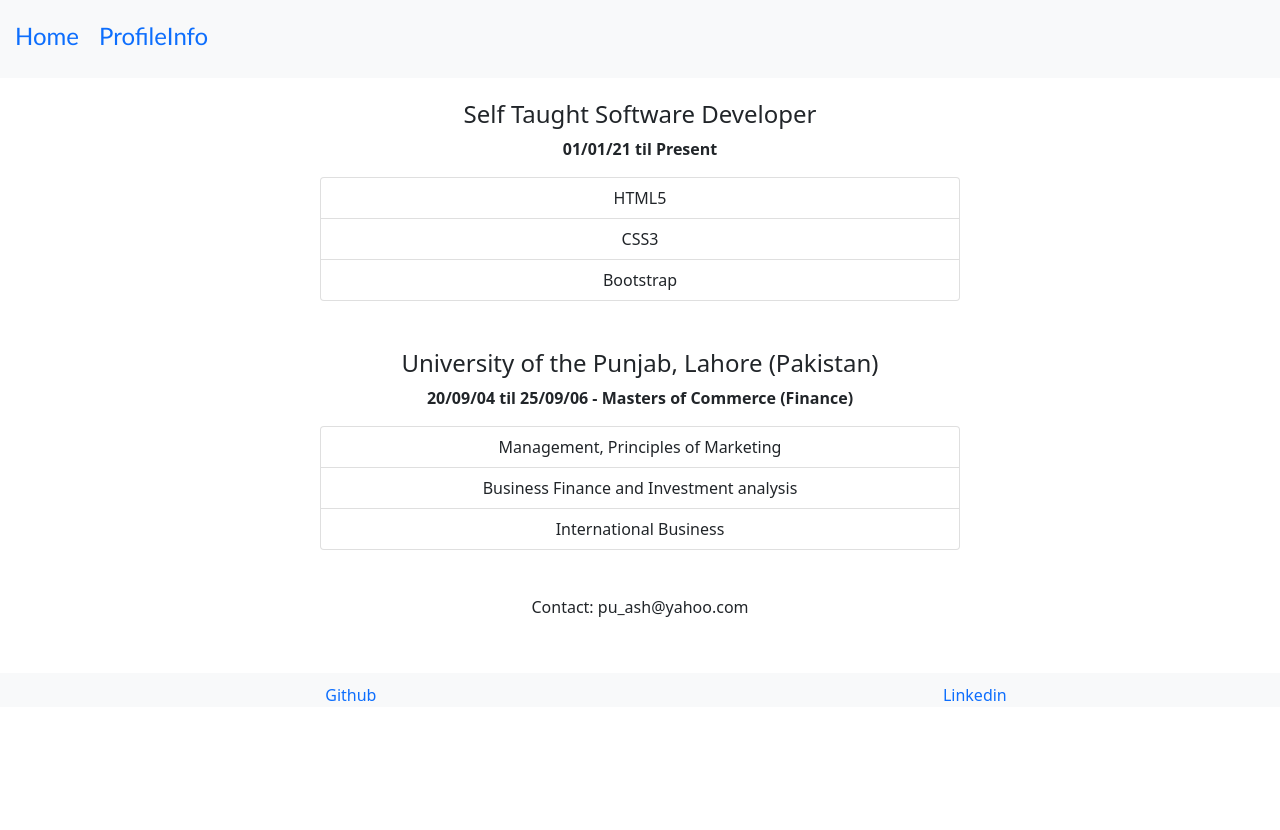
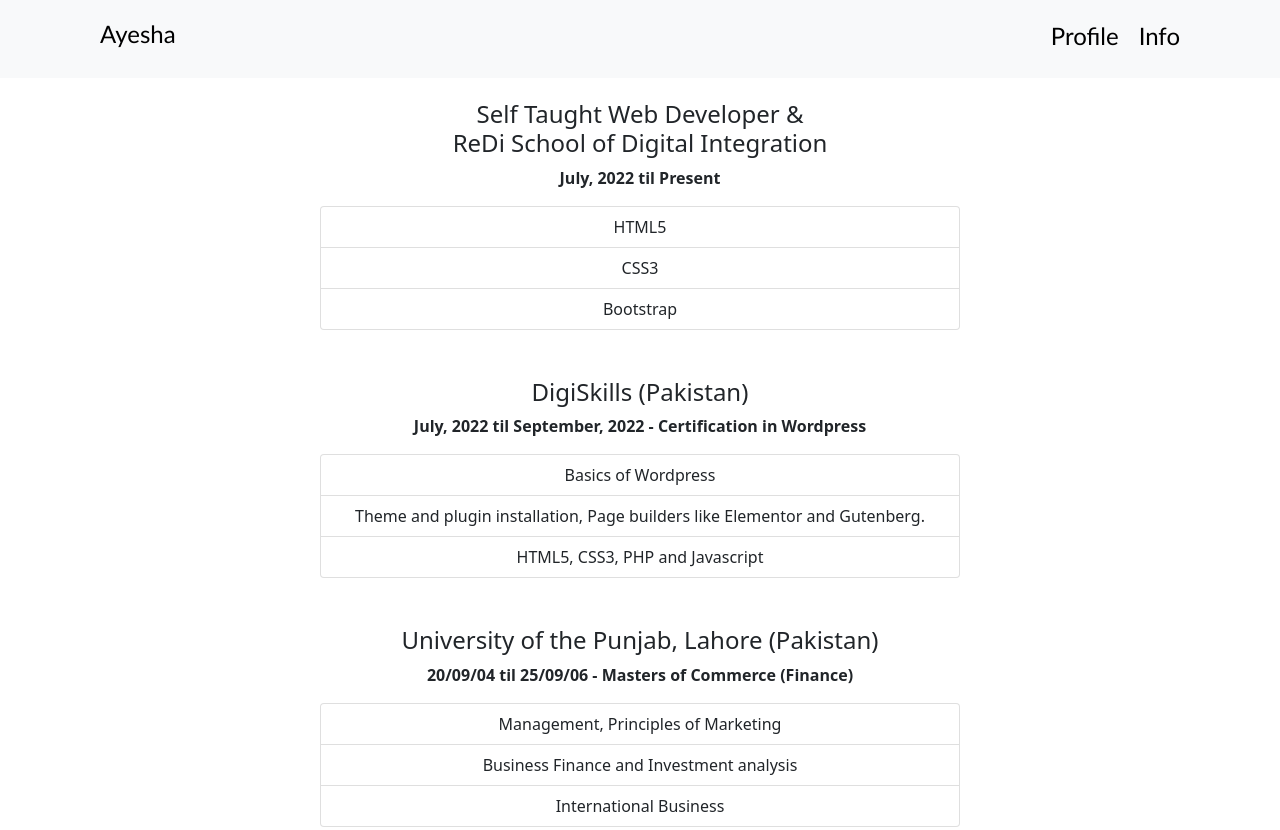
Before and after one commit to ashisohail/personal-portfolio, a plain HTML site: page info.html in a window 1280 px wide. Shown: the top 830 px of the page. Before the commit the page ends 800 px from the top, so only its background shows below. Drawn offline with nearby package versions, Linux system fonts and the light colour scheme.

Commit message:
Nav bar updated in profile.html and info.html and added social profile links.

```diff
--- a/assets/css/style.css
+++ b/assets/css/style.css
@@ -25,7 +25,7 @@
     max-width: 40%;
     text-align: justify;
     font-family:'Trebuchet MS', 'Lucida Sans Unicode', 'Lucida Grande', 'Lucida Sans', Arial, sans-serif;
-    font-size: large;
+    font-size: x-large;
 }
 
 .landing-social {
@@ -40,12 +40,14 @@
     justify-content: space-between;
     padding-left: 15px;
     font-family: 'Trebuchet MS', 'Lucida Sans Unicode', 'Lucida Grande', 'Lucida Sans', Arial, sans-serif;
-    font-size: x-large
+    font-size: x-large;
 }
+
 .nav-bar > a {
     margin-left: 0px !important;
     padding-top: 10px;
     text-decoration: none;
+    color: black;
 }
 
 .nav-bar > a:first-child {
@@ -61,6 +63,8 @@
     padding-left: 100px;
     font-family: 'Trebuchet MS', 'Lucida Sans Unicode', 'Lucida Grande', 'Lucida Sans', Arial, sans-serif;
     font-size: x-large;
+    padding-bottom: 10px;
+    color: black;
 }
 
 .nav-container {
--- a/info.html
+++ b/info.html
@@ -8,23 +8,51 @@
     <title>Personal Portfolio</title>
   </head>
   <body>
-    <nav class="navbar bg-light fixed-top">
+    <!-- <nav class="navbar bg-light fixed-top">
         <ul class="nav-bar">
             <a href="index.html"><li>Home</li></a>
             <a href="profile.html"><li>Profile</li></a>
             <a href="info.html"><li>Info</li></a>
         </ul>
-    </nav>
+    </nav> -->
+
+    <!-- <div class="education margin-top my-3 text-center">
+      <h4>Self Taught Software Developer</h4>
+      <p class="experience-title">July, 2022 til Present</p>
+        <ul class="list-group">
+          <li class="list-group-item">HTML5</li>
+          <li class="list-group-item">CSS3</li>
+          <li class="list-group-item">Bootstrap</li>
+        </ul>
+  </div> -->
+  <nav class="navbar bg-light fixed-top">
+
+    <a class="home-link" href="index.html">Ayesha</a>
+    <ul class="nav-bar">
+        <a href="profile.html"><li>Profile</li></a>
+        <a href="info.html"><li>Info</li></a>
+    </ul>
+</nav>
 
     <div class="education margin-top my-3 text-center">
-        <h4>Self Taught Software Developer</h4>
-        <p class="experience-title">01/01/21 til Present</p>
+        <h4>Self Taught Web Developer & <br> ReDi School of Digital Integration</h4>
+        <p class="experience-title">July, 2022 til Present</p>
           <ul class="list-group">
             <li class="list-group-item">HTML5</li>
             <li class="list-group-item">CSS3</li>
             <li class="list-group-item">Bootstrap</li>
           </ul>
     </div>
+
+    <div class="education my-3 text-center mt-5">
+      <h4>DigiSkills (Pakistan)</h4>
+      <p class="experience-title">July, 2022 til September, 2022 - Certification in Wordpress</p>
+        <ul class="list-group">
+          <li class="list-group-item">Basics of Wordpress</li>
+          <li class="list-group-item">Theme and plugin installation, Page builders like Elementor and Gutenberg.</li>
+          <li class="list-group-item">HTML5, CSS3, PHP and Javascript</li>
+        </ul>
+      </div>
 
 <div class="education my-3 text-center mt-5">
 <h4>University of the Punjab, Lahore (Pakistan)</h4>
```
Also changed, not shown: index.html (+8 -25 lines), profile.html (+5 -4 lines), assets/images/bg-image.jpg (deleted), assets/images/personal-profile.png (deleted).
